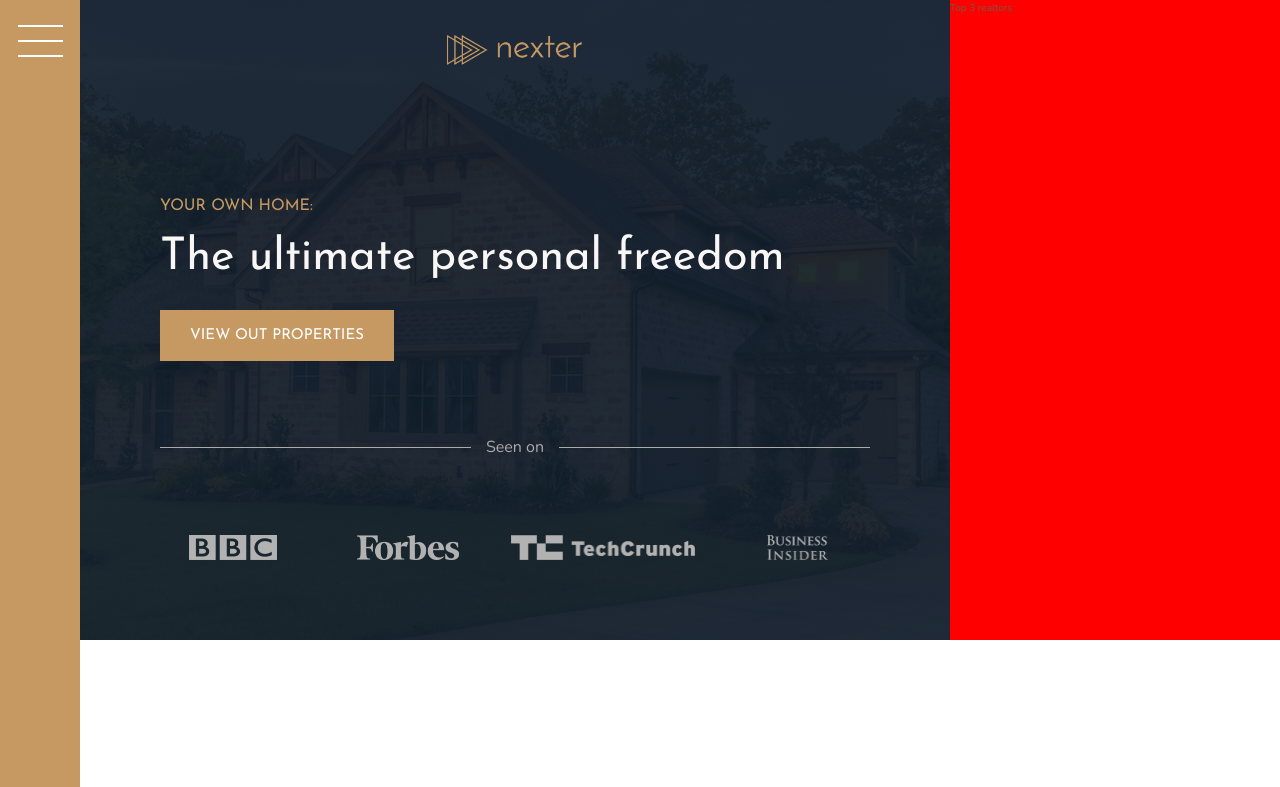
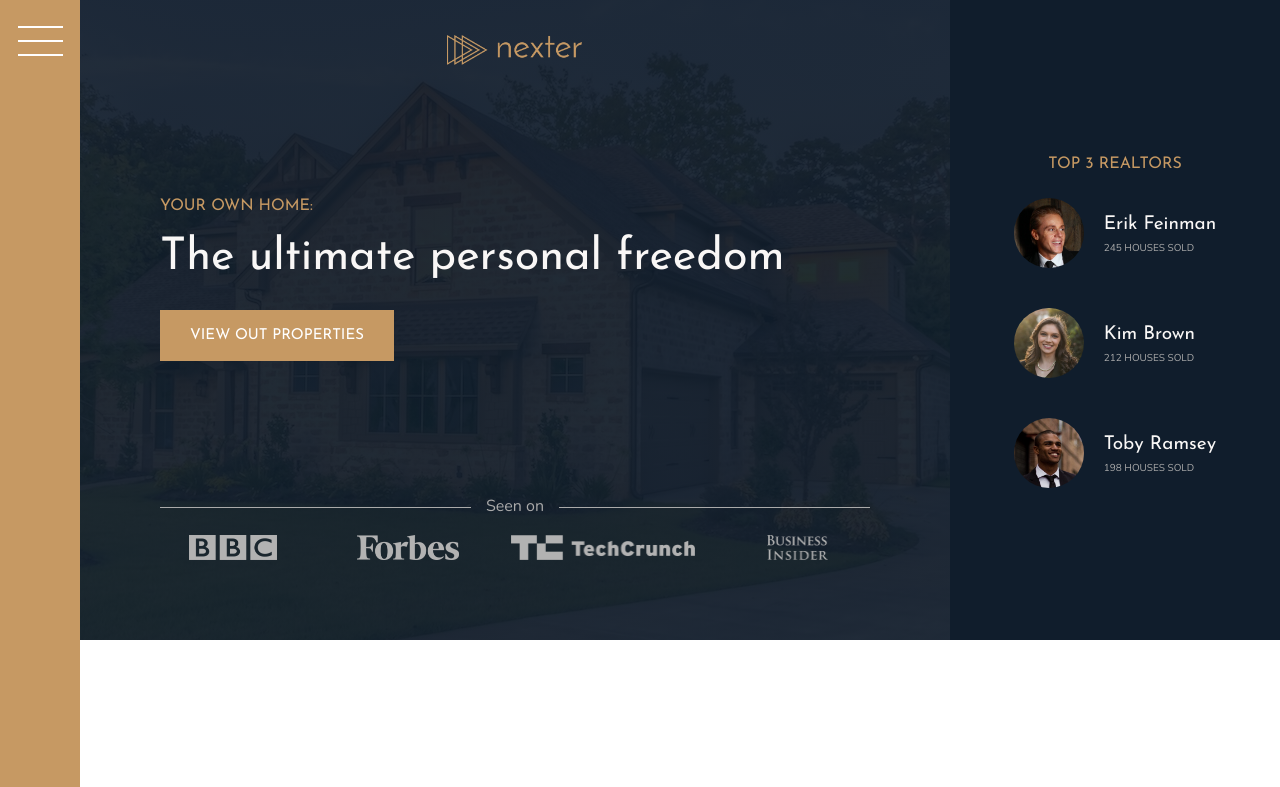
Before and after one commit to densol96/nexter, a website: page index.html in a window 1280 px wide. Shown: the top 787 px of the page. Drawn offline with nearby package versions, Linux system fonts and the light colour scheme; files that its build step writes are made by us from their sources.

Commit message:
Realtors section added

```diff
--- a/index.html
+++ b/index.html
@@ -31,7 +31,26 @@
         <img src="img/logo-bi.png" alt="Seen on logo">
       </div>
     </header>
-    <div class="realtors">Top 3 realtors</div>
+    <div class="realtors">
+      <h3 class="heading-3">Top 3 Realtors</h3>
+      <div class="realtors__list">
+        <img src="img/realtor-1.jpeg" alt="Realtor's image" class="realtors__img">
+        <div class="realtors__details">
+          <h4 class="heading-4 heading-4--light">Erik Feinman</h4>
+          <p class="realtors__sold">245 houses sold</p>
+        </div>
+        <img src="img/realtor-2.jpeg" alt="Realtor's image" class="realtors__img">
+        <div class="realtors__details">
+          <h4 class="heading-4 heading-4--light">Kim Brown</h4>
+          <p class="realtors__sold">212 houses sold</p>
+        </div>
+        <img src="img/realtor-3.jpeg" alt="Realtor's image" class="realtors__img">
+        <div class="realtors__details">
+          <h4 class="heading-4 heading-4--light">Toby Ramsey</h4>
+          <p class="realtors__sold">198 houses sold</p>
+        </div>
+      </div>
+    </div>
     <section class="features">
       <div class="feature">
         <svg class="feature__icon"><use xlink:href="img/sprite.svg#icon-global"></svg>
--- a/sass/_header.scss
+++ b/sass/_header.scss
@@ -31,6 +31,7 @@
     grid-template-columns: 1fr auto 1fr;
     align-items: center;
     column-gap: 1.5rem;
+    align-self: end;
 
     &::before,
     &::after {
--- a/sass/_realtors.scss
+++ b/sass/_realtors.scss
@@ -1,4 +1,29 @@
 .realtors {
-  background-color: red;
-  grid-column: col-end 6 / full-end;
+  background-color: $color-secondary;
+  grid-column: col-start 7 / full-end;
+  align-items: center;
+  display: grid;
+  justify-content: center;
+  align-content: center;
+  row-gap: 2rem;
+  justify-items: center;
+
+  &__list {
+    display: grid;
+    grid-template-columns: min-content max-content;
+    column-gap: 2rem;
+    row-gap: 5vh;
+    align-items: center;
+  }
+
+  &__img {
+    width: 7rem;
+    border-radius: 50%;
+    display: block;
+  }
+
+  &__sold {
+    text-transform: uppercase;
+    color: $color-grey-light-2;
+  }
 }
--- a/sass/_sidebar.scss
+++ b/sass/_sidebar.scss
@@ -11,6 +11,7 @@
     height: 2px;
     width: 4.5rem;
     margin-top: 4rem;
+    position: fixed;
 
     &::before,
     &::after {
@@ -19,6 +20,7 @@
       width: 4.5rem;
       content: "";
       display: block;
+      position: fixed;
     }
 
     &::before {
```
